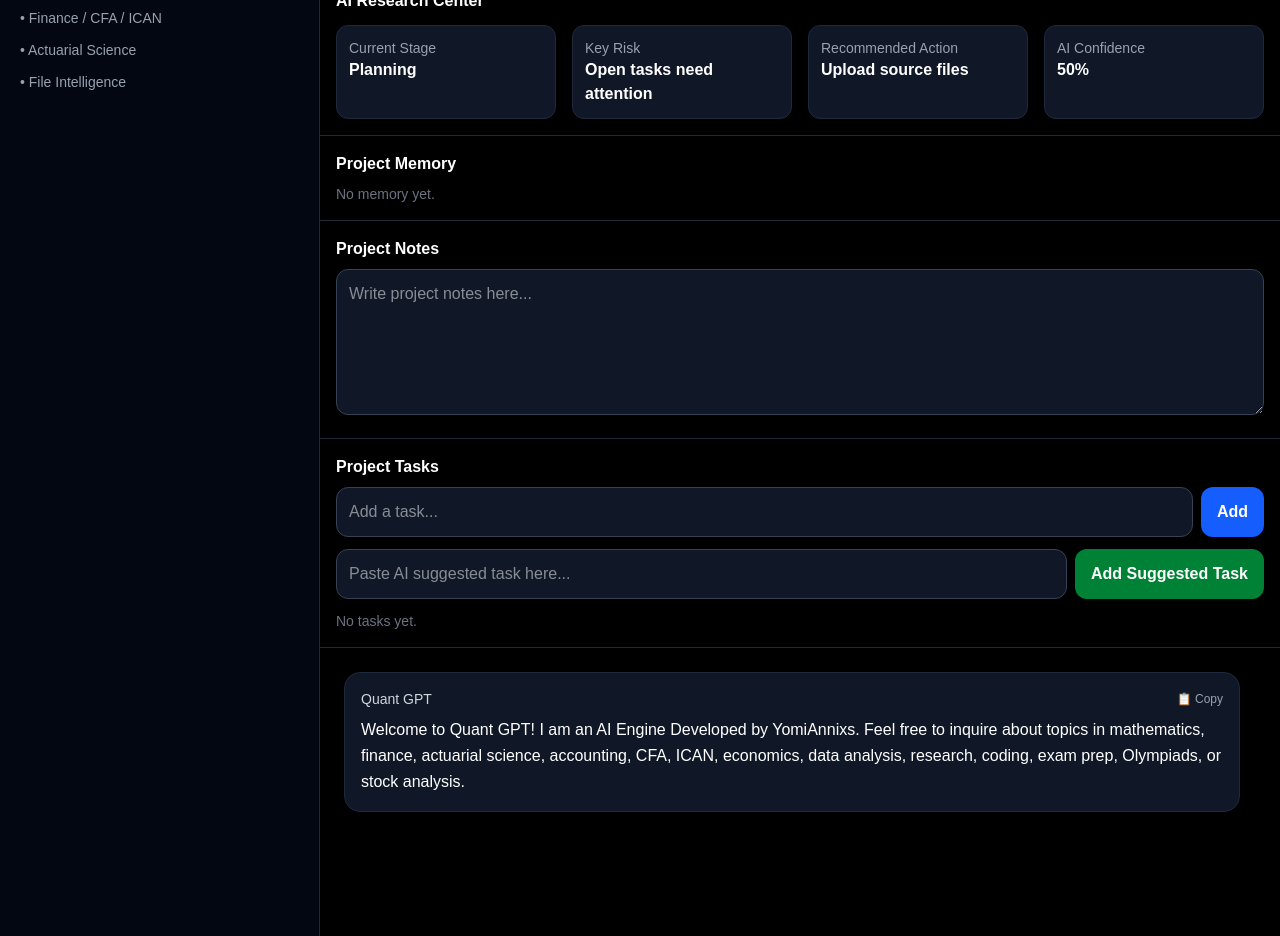
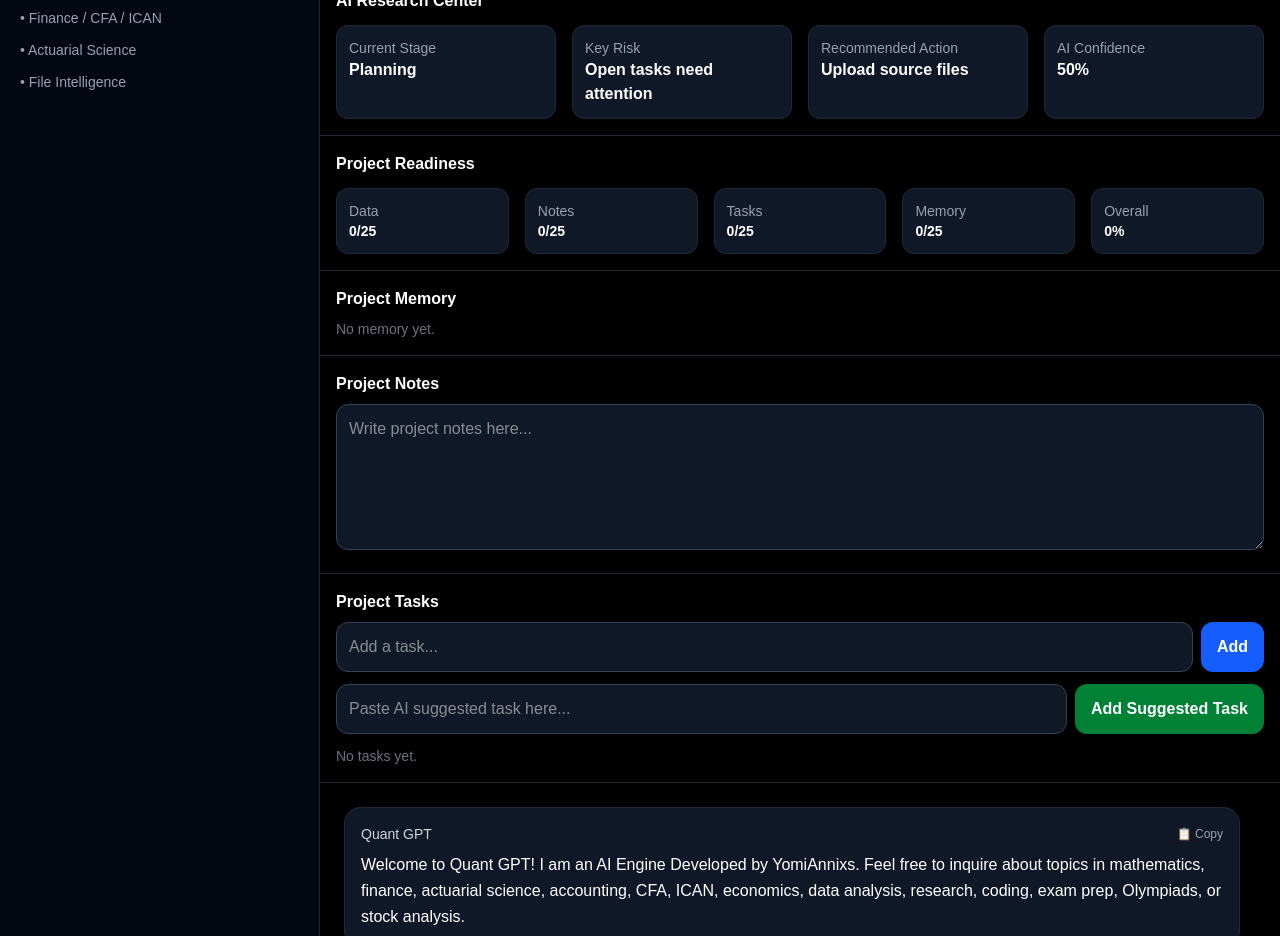
Before and after one commit to yomiannixs-jpg/QuantGPT, a Next.js app in the folder frontend/: page /dashboard in a window 1280 px wide. Shown: the part 940-1876 px from the top of the page. Built offline with nearby package versions, Linux system fonts and the light colour scheme.

Commit message:
Implement project readiness metrics in dashboard
Added readiness metrics for data, notes, tasks, memory, and overall project readiness to the dashboard.

```diff
--- a/frontend/app/dashboard/page.tsx
+++ b/frontend/app/dashboard/page.tsx
@@ -274,6 +274,32 @@ const aiConfidence = Math.min(
     )
   )
 );
+const dataReadiness = Math.min(
+  25,
+  activeProjectFileCount * 10
+);
+
+const notesReadiness = Math.min(
+  25,
+  Math.round(notesWordCount / 20)
+);
+
+const taskReadiness = Math.min(
+  25,
+  researchProgress / 4
+);
+
+const memoryReadiness = Math.min(
+  25,
+  memoryEntries * 5
+);
+
+const overallReadiness = Math.round(
+  dataReadiness +
+  notesReadiness +
+  taskReadiness +
+  memoryReadiness
+);
 
   useEffect(() => {
     const urlMode = searchParams.get("mode");
@@ -1656,10 +1682,10 @@ Next Focus: ${nextFocus}
 </div>
 </div>
 
-        <div className="border-b border-gray-800 p-4">
-  <h3 className="font-semibold mb-3">
-    AI Research Center
-  </h3>
+      <div className="border-b border-gray-800 p-4">
+        <h3 className="font-semibold mb-3">
+        AI Research Center
+       </h3>
 
   <div className="grid md:grid-cols-4 gap-4">
     <div className="bg-gray-900 border border-gray-800 rounded-xl p-3">
@@ -1699,6 +1725,49 @@ Next Focus: ${nextFocus}
 
       <div className="font-semibold">
         {aiConfidence}%
+      </div>
+    </div>
+  </div>
+</div>
+
+           <div className="border-b border-gray-800 p-4">
+  <h3 className="font-semibold mb-3">
+    Project Readiness
+  </h3>
+
+  <div className="grid md:grid-cols-5 gap-4 text-sm">
+    <div className="bg-gray-900 border border-gray-800 rounded-xl p-3">
+      <div className="text-gray-400">Data</div>
+      <div className="font-semibold">
+        {dataReadiness}/25
+      </div>
+    </div>
+
+    <div className="bg-gray-900 border border-gray-800 rounded-xl p-3">
+      <div className="text-gray-400">Notes</div>
+      <div className="font-semibold">
+        {notesReadiness}/25
+      </div>
+    </div>
+
+    <div className="bg-gray-900 border border-gray-800 rounded-xl p-3">
+      <div className="text-gray-400">Tasks</div>
+      <div className="font-semibold">
+        {Math.round(taskReadiness)}/25
+      </div>
+    </div>
+
+    <div className="bg-gray-900 border border-gray-800 rounded-xl p-3">
+      <div className="text-gray-400">Memory</div>
+      <div className="font-semibold">
+        {memoryReadiness}/25
+      </div>
+    </div>
+
+    <div className="bg-gray-900 border border-gray-800 rounded-xl p-3">
+      <div className="text-gray-400">Overall</div>
+      <div className="font-semibold">
+        {overallReadiness}%
       </div>
     </div>
   </div>
```
